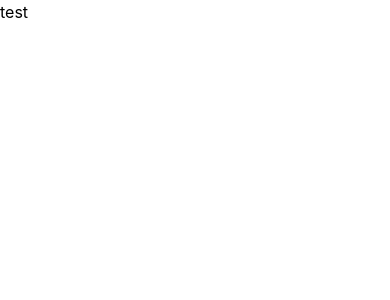
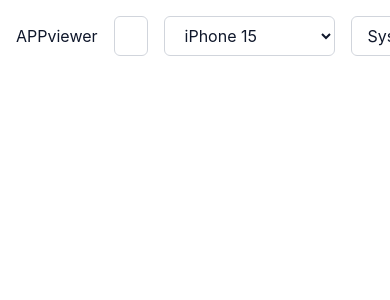
Before and after one commit to gt2rz/expo-web-viewer, a React (Vite) app: page / in a window 390 px wide. Shown: the top 300 px of the page. Built offline with nearby package versions, Linux system fonts and the light colour scheme.

Commit message:
feat: implement responsive header and theme mode functionality with device support

```diff
--- a/package.json
+++ b/package.json
@@ -4,7 +4,7 @@
   "version": "0.0.0",
   "type": "module",
   "scripts": {
-    "dev": "vite",
+    "dev": "vite && tsc -b --watch",
     "build": "tsc -b && vite build",
     "lint": "eslint .",
     "preview": "vite preview"
--- a/src/App.tsx
+++ b/src/App.tsx
@@ -1,5 +1,14 @@
+import Header from "./components/Header";
+import { useThemeMode } from "./hooks/useThemeMode";
+
 function App() {
-  return <p>test</p>;
+  const { themeMode, setThemeMode } = useThemeMode();
+
+  return (
+    <main className="flex min-h-screen flex-col items-center justify-between bg-white p-24 text-slate-900 transition-colors dark:bg-slate-900 dark:text-slate-100">
+      <Header themeMode={themeMode} onThemeChange={setThemeMode} />
+    </main>
+  );
 }
 
 export default App;
--- /dev/null
+++ b/src/components/Header.tsx
@@ -0,0 +1,51 @@
+import { DEVICES } from "../constants/devices.constants";
+import type { ThemeMode } from "../hooks/useThemeMode";
+import type { DeviceType } from "../types/devices.type";
+import Logo from "./Logo";
+
+interface HeaderProps {
+  themeMode: ThemeMode;
+  onThemeChange: (theme: ThemeMode) => void;
+}
+
+const Header = ({ themeMode, onThemeChange }: HeaderProps) => {
+  return (
+    <header className="flex fixed top-0 left-0 w-full items-center justify-between p-4 z-10 gap-4">
+      {/* Logo */}
+      <Logo />
+
+      {/* Search bar */}
+      <input
+        type="text"
+        placeholder="Search..."
+        className="h-10 w-full rounded-md border border-gray-300 bg-white px-4 py-2 text-slate-900 focus:outline-none focus:ring-2 focus:ring-blue-500 dark:border-slate-600 dark:bg-slate-800 dark:text-slate-100"
+      />
+
+      {/* Device selector */}
+      <select className="rounded-md border border-gray-300 bg-white px-4 py-2 text-slate-900 focus:outline-none focus:ring-2 focus:ring-blue-500 dark:border-slate-600 dark:bg-slate-800 dark:text-slate-100">
+        {(Object.keys(DEVICES) as DeviceType[]).map((device) => (
+          <option key={device} value={device}>
+            {DEVICES[device].label}
+          </option>
+        ))}
+      </select>
+
+      {/* Theme mode selector */}
+      <label className="sr-only" htmlFor="theme-mode">
+        Theme mode
+      </label>
+      <select
+        id="theme-mode"
+        value={themeMode}
+        onChange={(event) => onThemeChange(event.target.value as ThemeMode)}
+        className="rounded-md border border-gray-300 bg-white px-3 py-2 text-slate-900 focus:outline-none focus:ring-2 focus:ring-blue-500 dark:border-slate-600 dark:bg-slate-800 dark:text-slate-100"
+      >
+        <option value="system">System</option>
+        <option value="light">Light</option>
+        <option value="dark">Dark</option>
+      </select>
+    </header>
+  );
+};
+
+export default Header;
--- /dev/null
+++ b/src/components/Logo.tsx
@@ -0,0 +1,9 @@
+const Logo = () => {
+  return (
+    <div className="flex items-center gap-2 w-32">
+      <span><strong></strong>APPviewer</span>
+    </div>
+  );
+};
+
+export default Logo;
--- /dev/null
+++ b/src/constants/devices.constants.ts
@@ -0,0 +1,160 @@
+import type { DeviceConfig, DeviceType } from "../types/devices.type";
+
+export const DEVICES: Record<DeviceType, DeviceConfig> = {
+  "iphone-15": {
+    label: 'iPhone 15',
+    width: 393,
+    height: 852,
+    borderRadius: 48,
+    notch: true,
+  },
+  "iphone-14": {
+    label: 'iPhone 14',
+    width: 390,
+    height: 844,
+    borderRadius: 47,
+    notch: true,
+  },
+  "iphone-13": {
+    label: 'iPhone 13',
+    width: 390,
+    height: 844,
+    borderRadius: 47,
+    notch: true,
+  },
+  "iphone-12": {
+    label: 'iPhone 12',
+    width: 390,
+    height: 844,
+    borderRadius: 47,
+    notch: true,
+  },
+  "iphone-11": {
+    label: 'iPhone 11',
+    width: 414,
+    height: 896,
+    borderRadius: 44,
+    notch: true,
+  },
+  "iphone-x": {
+    label: 'iPhone X',
+    width: 375,
+    height: 812,
+    borderRadius: 40,
+    notch: true,
+  },
+  "iphone-8": {
+    label: 'iPhone 8',
+    width: 375,
+    height: 667,
+    borderRadius: 28,
+    notch: false,
+  },
+  "iphone-7": {
+    label: 'iPhone 7',
+    width: 375,
+    height: 667,
+    borderRadius: 28,
+    notch: false,
+  },
+  "iphone-se": {
+    label: 'iPhone SE',
+    width: 320,
+    height: 568,
+    borderRadius: 24,
+    notch: false,
+  },
+
+  android: {
+    label: 'Android (Pixel)',
+    width: 412,
+    height: 892,
+    borderRadius: 36,
+    notch: false,
+  },
+  "galaxy-s23": {
+    label: 'Galaxy S23',
+    width: 393,
+    height: 873,
+    borderRadius: 36,
+    notch: true,
+  },
+  "galaxy-s22": {
+    label: 'Galaxy S22',
+    width: 360,
+    height: 780,
+    borderRadius: 34,
+    notch: true,
+  },
+  "galaxy-s21": {
+    label: 'Galaxy S21',
+    width: 360,
+    height: 800,
+    borderRadius: 34,
+    notch: true,
+  },
+  "galaxy-s20": {
+    label: 'Galaxy S20',
+    width: 360,
+    height: 800,
+    borderRadius: 34,
+    notch: true,
+  },
+  "galaxy-note20": {
+    label: 'Galaxy Note 20',
+    width: 412,
+    height: 915,
+    borderRadius: 30,
+    notch: true,
+  },
+  "galaxy-note10": {
+    label: 'Galaxy Note 10',
+    width: 412,
+    height: 869,
+    borderRadius: 30,
+    notch: true,
+  },
+  "galaxy-a52": {
+    label: 'Galaxy A52',
+    width: 384,
+    height: 854,
+    borderRadius: 30,
+    notch: true,
+  },
+  tablet: {
+    label: 'iPad',
+    width: 820,
+    height: 1180,
+    borderRadius: 20,
+    notch: false,
+  },
+  "ipad-pro-12.9": {
+    label: 'iPad Pro 12.9"',
+    width: 1024,
+    height: 1366,
+    borderRadius: 18,
+    notch: false,
+  },
+  "ipad-pro-11": {
+    label: 'iPad Pro 11"',
+    width: 834,
+    height: 1194,
+    borderRadius: 18,
+    notch: false,
+  },
+  "ipad-air": {
+    label: 'iPad Air',
+    width: 820,
+    height: 1180,
+    borderRadius: 18,
+    notch: false,
+  },
+  "ipad-mini": {
+    label: 'iPad Mini',
+    width: 744,
+    height: 1133,
+    borderRadius: 16,
+    notch: false,
+  },
+
+}
--- /dev/null
+++ b/src/constants/theme.constants.ts
@@ -0,0 +1 @@
+export const THEME_STORAGE_KEY = "theme-mode";
--- /dev/null
+++ b/src/hooks/useThemeMode.ts
@@ -0,0 +1,59 @@
+import { useEffect, useMemo, useState } from "react";
+import { THEME_STORAGE_KEY } from "../constants/theme.constants";
+
+export type ThemeMode = "system" | "light" | "dark";
+
+const getSystemDarkPreference = () =>
+  window.matchMedia("(prefers-color-scheme: dark)").matches;
+
+const getInitialThemeMode = (): ThemeMode => {
+  const storedTheme = localStorage.getItem(THEME_STORAGE_KEY);
+  if (
+    storedTheme === "light" ||
+    storedTheme === "dark" ||
+    storedTheme === "system"
+  ) {
+    return storedTheme;
+  }
+
+  return "system";
+};
+
+export const useThemeMode = () => {
+  const [themeMode, setThemeMode] = useState<ThemeMode>(getInitialThemeMode);
+  const [isSystemDark, setIsSystemDark] = useState(getSystemDarkPreference);
+
+  const isDarkTheme = useMemo(() => {
+    if (themeMode === "system") {
+      return isSystemDark;
+    }
+    return themeMode === "dark";
+  }, [themeMode, isSystemDark]);
+
+  useEffect(() => {
+    localStorage.setItem(THEME_STORAGE_KEY, themeMode);
+  }, [themeMode]);
+
+  useEffect(() => {
+    document.documentElement.classList.toggle("dark", isDarkTheme);
+  }, [isDarkTheme]);
+
+  useEffect(() => {
+    const mediaQuery = window.matchMedia("(prefers-color-scheme: dark)");
+    const updateTheme = (event: MediaQueryListEvent) => {
+      setIsSystemDark(event.matches);
+    };
+
+    mediaQuery.addEventListener("change", updateTheme);
+
+    return () => {
+      mediaQuery.removeEventListener("change", updateTheme);
+    };
+  }, []);
+
+  return {
+    themeMode,
+    setThemeMode,
+    isDarkTheme,
+  };
+};
--- a/src/index.css
+++ b/src/index.css
@@ -1 +1,17 @@
 @import "tailwindcss";
+
+@custom-variant dark (&:where(.dark, .dark *));
+
+:root {
+  color-scheme: light;
+}
+
+.dark {
+  color-scheme: dark;
+}
+
+/* @media (prefers-color-scheme: dark) {
+  body {
+    @apply bg-gray-900 text-white;
+  }
+} */
```
Also changed, not shown: src/types/devices.type.ts (added, +9 -0 lines).
